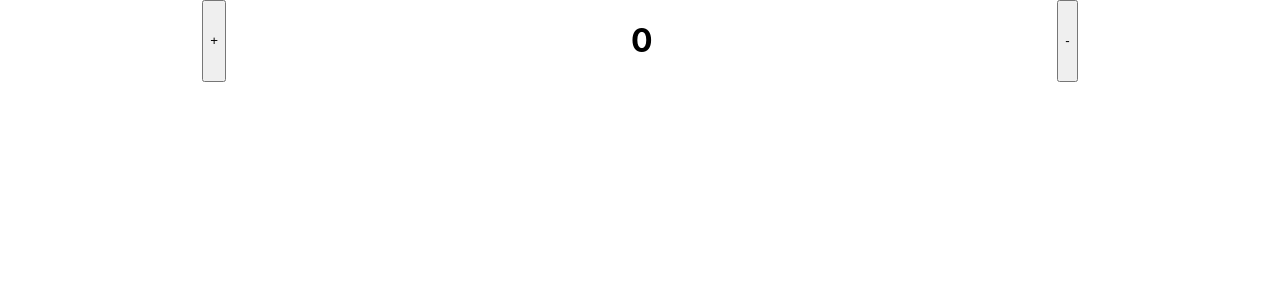
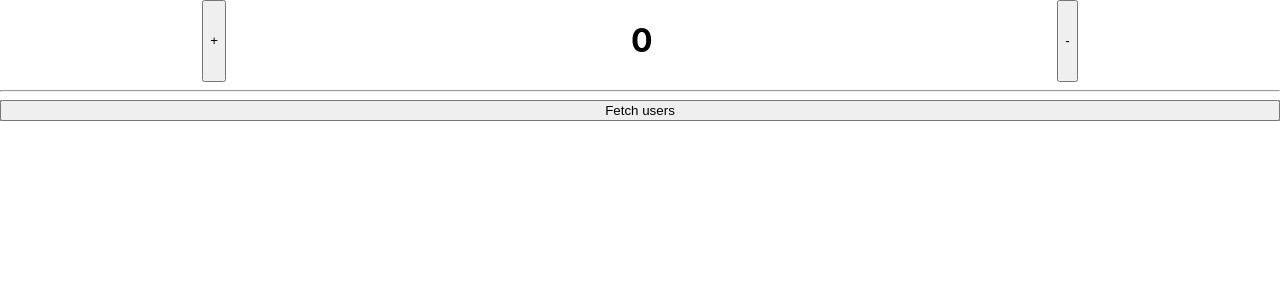
Before and after one commit to rajkharvar/first-react-app, a React (Create React App) app: page /users in a window 1280 px wide. Shown: the top 300 px of the page. Built offline with nearby package versions, Linux system fonts and the light colour scheme.

Commit message:
used middleware inside a redux

```diff
--- a/package.json
+++ b/package.json
@@ -3,11 +3,14 @@
   "version": "0.1.0",
   "private": true,
   "dependencies": {
+    "axios": "^0.19.0",
     "react": "^16.8.6",
     "react-dom": "^16.8.6",
     "react-redux": "^7.1.0",
     "react-scripts": "3.0.1",
-    "redux": "^4.0.1"
+    "redux": "^4.0.1",
+    "redux-logger": "^3.0.6",
+    "redux-thunk": "^2.3.0"
   },
   "scripts": {
     "start": "react-scripts start",
--- a/src/App.js
+++ b/src/App.js
@@ -1,32 +1,57 @@
 import React, { Component } from 'react';
 import Counter from './components/Counter.jsx';
-import { createStore } from 'redux';
+import Users from './components/Users.jsx';
+import { createStore, applyMiddleware } from 'redux';
 import { Provider } from 'react-redux';
+import thunk from 'redux-thunk';
+import logger from 'redux-logger';
 
 const initState = {
-  counter: 0
+  counter: 0,
+  fetching: false,
+  fetched: true,
+  users: [],
+  error: null
 };
 
 const reducer = (state = initState, action) => {
   switch (action.type) {
     case 'INC': {
-      return { counter: state.counter + 1 };
+      return { ...state, counter: state.counter + 1 };
     }
     case 'DEC': {
-      return { counter: state.counter - 1 };
+      return { ...state, counter: state.counter - 1 };
+    }
+    case 'FETCH_USERS_START': {
+      return { ...state, fetching: true };
+    }
+    case 'RECEIVE_USERS': {
+      return {
+        ...state,
+        fetched: true,
+        fetching: false,
+        users: action.payload
+      };
+    }
+
+    case 'FETCH_ERROR': {
+      return { ...state, error: action.payload };
     }
     default:
       return state;
   }
 };
 
-const store = createStore(reducer);
+const middleware = applyMiddleware(logger, thunk);
+const store = createStore(reducer, middleware);
 
 class App extends Component {
   render() {
     return (
       <Provider store={store}>
         <Counter />
+        <hr />
+        <Users />
       </Provider>
     );
   }
--- /dev/null
+++ b/src/components/Users.jsx
@@ -0,0 +1,69 @@
+import React, { Component } from 'react';
+import { connect } from 'react-redux';
+import axios from 'axios';
+
+class Users extends Component {
+  render() {
+    return (
+      <div
+        style={{
+          backgroundColor: '#999',
+          display: 'flex',
+          flexDirection: 'column'
+        }}
+      >
+        <button onClick={() => this.props.fetchUsers()}>Fetch users</button>
+        {this.props.data.fetching && (
+          <h4>
+            {this.props.data.fetching ? 'Fetching users please wait' : ''}
+          </h4>
+        )}
+        {this.props.data.users &&
+          this.props.data.users.map(user => {
+            return (
+              <div key={user.id}>
+                <h3>Name: {user.name}</h3>
+                <h4>Username: {user.username}</h4>
+                <p>Email: {user.email}</p>
+              </div>
+            );
+          })}
+      </div>
+    );
+  }
+}
+
+function mapStateToProps(state) {
+  return {
+    data: state
+  };
+}
+
+function mapDispatchToProps(dispatch) {
+  return {
+    fetchUsers: () => {
+      dispatch({
+        type: 'FETCH_USERS_START'
+      });
+      axios
+        .get('https://jsonplaceholder.typicode.com/users')
+        .then(response => {
+          dispatch({
+            type: 'RECEIVE_USERS',
+            payload: response.data
+          });
+        })
+        .catch(err => {
+          dispatch({
+            type: 'FETCH_ERROR',
+            payload: err
+          });
+        });
+    }
+  };
+}
+
+export default connect(
+  mapStateToProps,
+  mapDispatchToProps
+)(Users);
```
Also changed, not shown: 1 other file (tests, documents, lock files or other folders).
